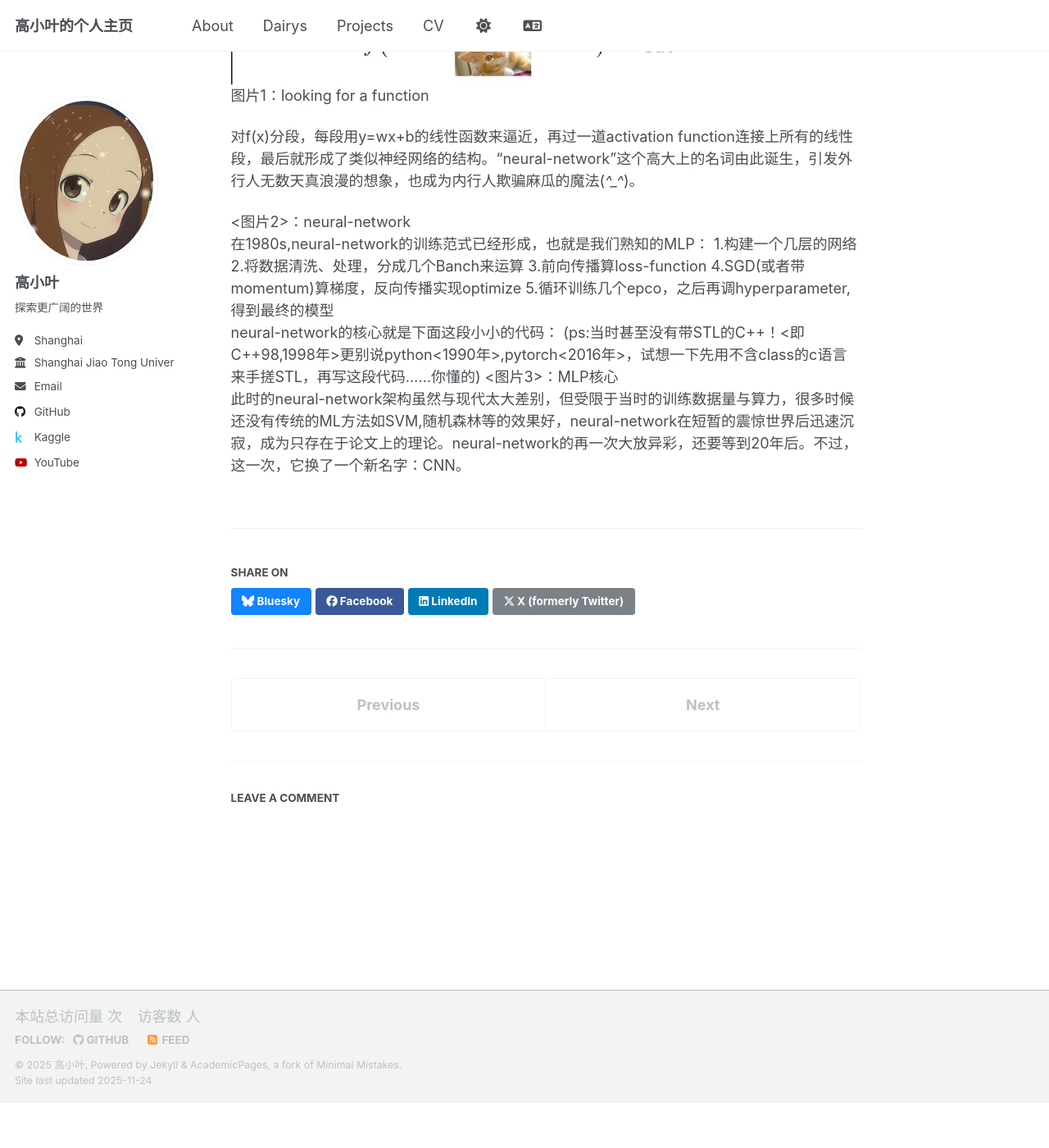
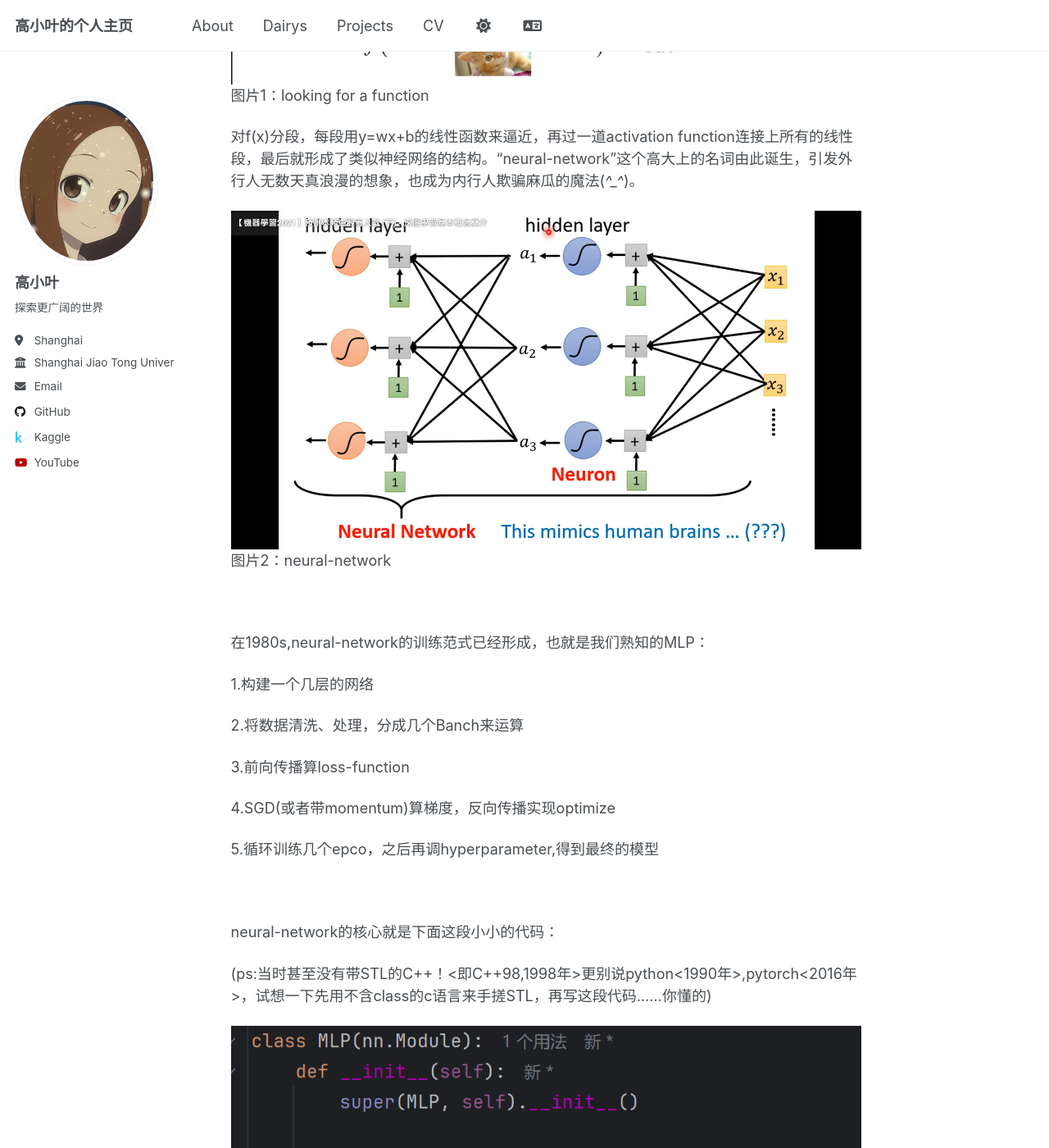
Before and after one commit to gaoyesjtu/gaoyesjtu.github.io, a Jekyll site: the page built from _dairys/第一章/1.沉寂的开端：从neural-network到CNN.md, in a window 1280 px wide and 1400 px high, scrolled down 925 px. Shown: the whole window at 82% size. Built offline with Jekyll 4.4.1, drawn with Linux system fonts in a browser that asks for light colours; comment, search, counter and statistics services are not loaded; before the commit the page ends 2270 px from its top, so only the background shows below that; part of the change alters nothing that is shown.

Commit message:
Update 1.沉寂的开端：从neural-network到CNN.md

```diff
--- a/_dairys/第一章/1.沉寂的开端：从neural-network到CNN.md
+++ b/_dairys/第一章/1.沉寂的开端：从neural-network到CNN.md
@@ -19,7 +19,8 @@ neural-network并不是近二十年才提出的理论，虽然在近二十年，
 
 对f(x)分段，每段用y=wx+b的线性函数来逼近，再过一道activation function连接上所有的线性段，最后就形成了类似神经网络的结构。“neural-network”这个高大上的名词由此诞生，引发外行人无数天真浪漫的想象，也成为内行人欺骗麻瓜的魔法(*^_^*)。
 
-<图片2>：neural-network
+![图片2：neural-network](https://github.com/gaoyesjtu/gaoyesjtu.github.io/blob/13e9198dc1e7b8cfccfb42f6bf42353b75f92458/images/pictures/%E7%9F%B3%E5%99%A8%E6%97%B6%E4%BB%A3/%E5%9B%BE%E7%89%872.png)
+图片2：neural-network
 
 <br>
 
@@ -41,6 +42,7 @@ neural-network的核心就是下面这段小小的代码：
 
 (ps:当时甚至没有带STL的C++！<即C++98,1998年>更别说python<1990年>,pytorch<2016年>，试想一下先用不含class的c语言来手搓STL，再写这段代码……你懂的)
 
+![图片3：MLP核心](https://github.com/gaoyesjtu/gaoyesjtu.github.io/blob/13e9198dc1e7b8cfccfb42f6bf42353b75f92458/images/pictures/%E7%9F%B3%E5%99%A8%E6%97%B6%E4%BB%A3/%E5%9B%BE%E7%89%873.png)
 <图片3>：MLP核心
 
 <br>
```
